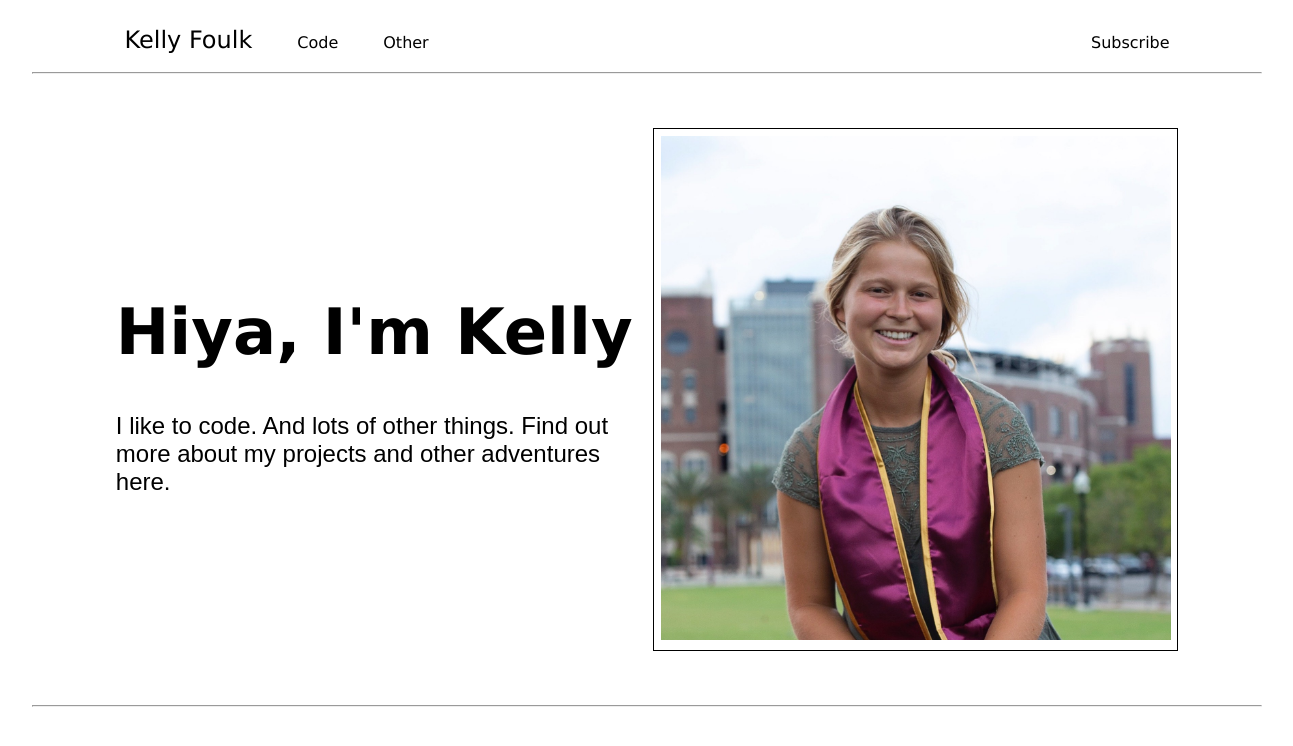
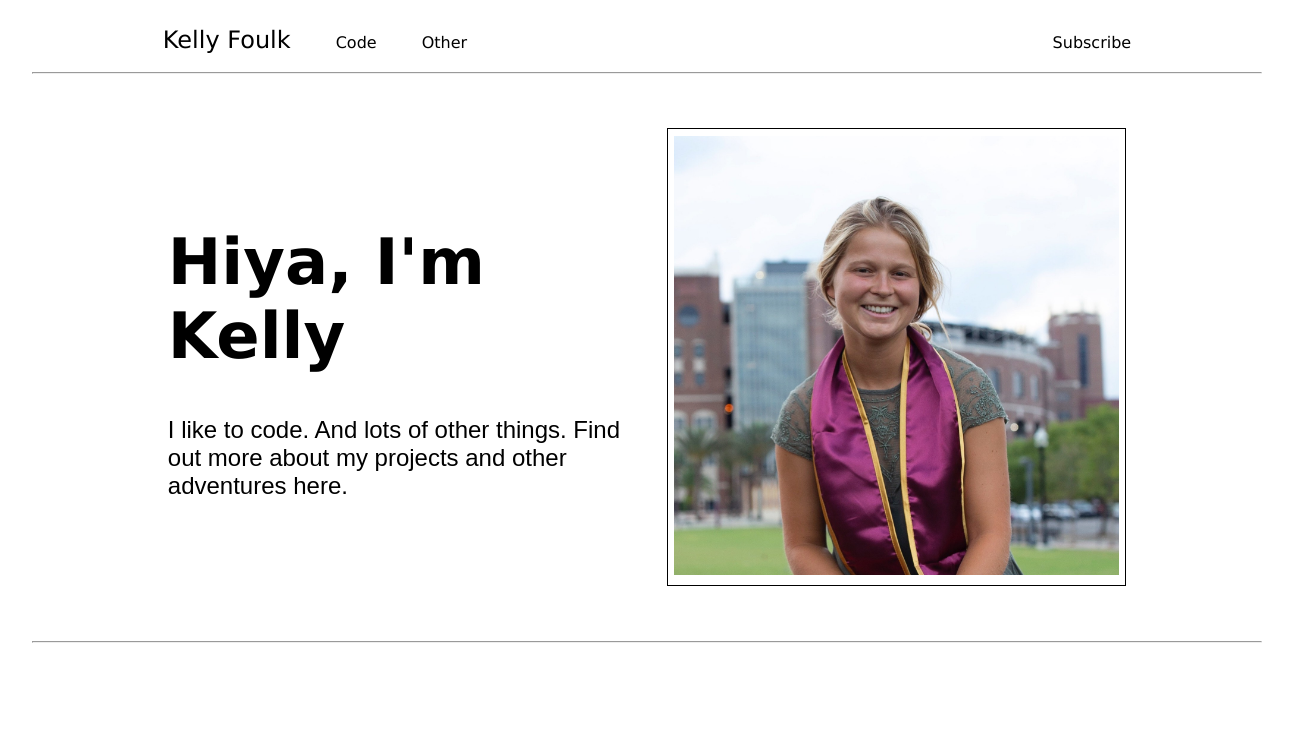
Before and after one commit to klfoulk16/personal_website, a Flask app: page / in a window 1536 px wide. Shown: the top 746 px of the page, without its empty margins (121-1414 px from the left). Run offline with Flask 2, Linux system fonts and the light colour scheme.

Commit message:
minor style change to banner padding in large view

```diff
--- a/static/styles.css
+++ b/static/styles.css
@@ -74,10 +74,14 @@ img {
 #phone_menu_btn {
 	float: right;
 	background: none;
-	margin-top:0.3em;
-	padding: .6em;
+	margin-top:0.4em;
+	padding: .5em 1.25em;
 	border: solid 1px;
 	font-family: "Geneva", sans-serif;
+}
+
+#phone_menu_btn:visited {
+	border: none;
 }
 
 /* ---- Banner ---- */
@@ -103,8 +107,6 @@ img {
 #banner-left {
 	margin: .4em;
 }
-
-
 
 
 /* ---- Page Elements ---- */
@@ -175,6 +177,11 @@ img {
 
 @media (min-width: 1425px) {
 
+	.container {
+		width: 65%;
+		margin: 0 auto;
+	}
+
 	#banner h1 {
 		font-size: 4em;
 	}
@@ -183,5 +190,10 @@ img {
 		font-size: 1.5em;
 	}
 
+	#banner-right, #banner-left {
+		margin-left: 1.25em;
+		margin-right: 1.25em;
+	}
+
 
 }
```
